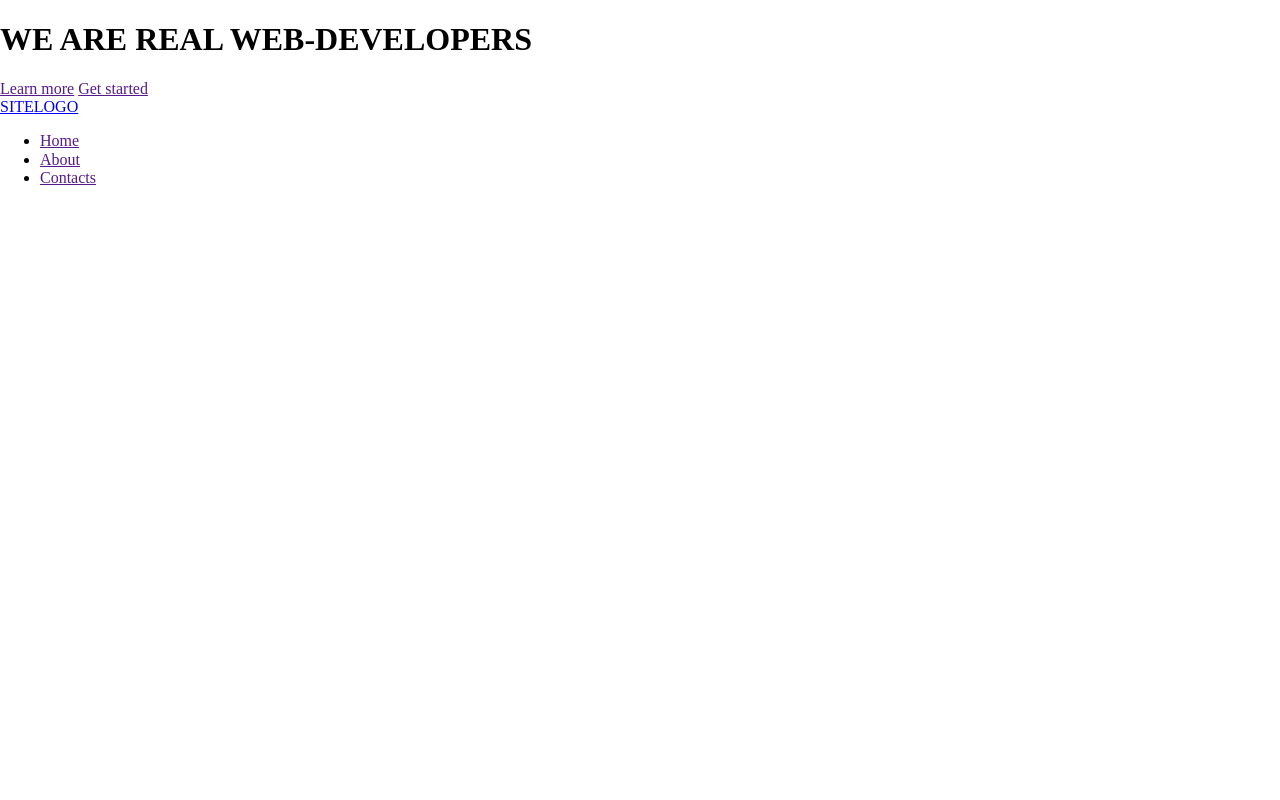
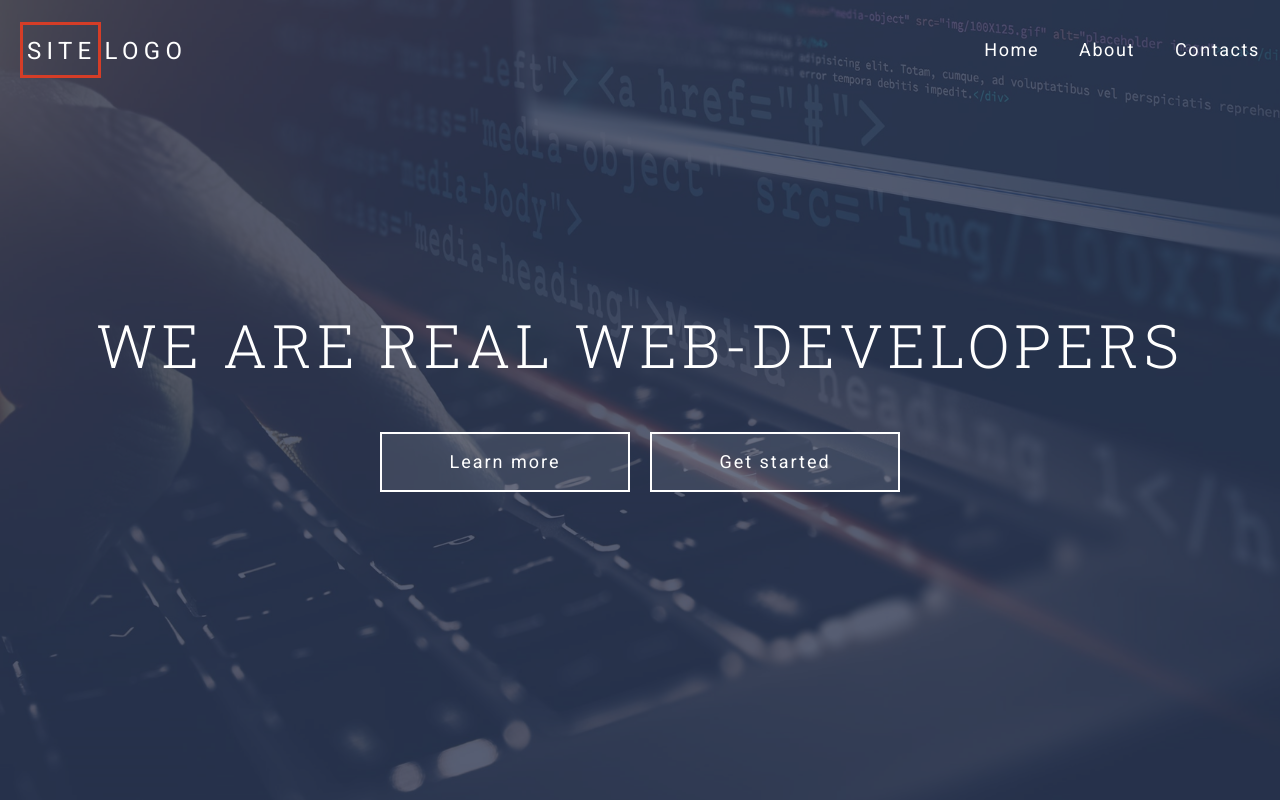
Before and after one commit to ilona1986/grid_template, a website: page index.html in a window 1280 px wide. Drawn offline with Linux system fonts and the light colour scheme.

Commit message:
make first page with pixel perfect

```diff
--- a/assets/css/style.css
+++ b/assets/css/style.css
@@ -0,0 +1,155 @@
+*,
+*::before,
+*::after {
+  box-sizing: border-box;
+}
+
+html {
+  font-family: "Roboto", sans-serif;
+  color: #637588;
+  font-size: 16px;
+  overflow-y: scroll;
+  letter-spacing: 0.1em;
+}
+
+h1 {
+  font-family: "Roboto Slab", serif;
+  font-size: 3.75rem;
+  letter-spacing: 0.08em;
+  text-align: center;
+  font-weight: 300;
+  /* display: inline-flexbox; */
+}
+
+a {
+  text-decoration: none;
+  color: #ffffff;
+}
+
+.btn {
+  min-width: 250px;
+  height: 60px;
+  font-size: 1.125rem;
+  letter-spacing: 0.111em;
+  border: 2px solid #ffffff;
+  background-color: rgba(255, 255, 255, 0.1);
+  padding-left: 1em;
+  padding-right: 1em;
+  display: flex;
+  justify-content: center;
+  align-items: center;
+  transition: background-color 0.5s;
+}
+
+.btn:hover,
+.btn:focus {
+  background-color: #d66926;
+}
+
+.header {
+  /* position: relative; */
+  background-color: #2d3651;
+  color: #ffffff;
+  min-height: 100vh;
+  background-image: url(../img/img-header.png);
+  background-size: cover;
+  background-position: center;
+  display: grid;
+  align-content: center;
+}
+
+.header-content {
+  position: relative;
+  z-index: 1;
+  padding-left: 20px;
+  /* background-color: red; */
+}
+
+.header-content__actions {
+  /* background-color:red; */
+  display: flex;
+  justify-content: center;
+  gap: 20px;
+}
+
+.header-content__container,
+.header-menu__container {
+  max-width: 1340px;
+  margin: auto;
+  padding-top: 2px;
+  padding-right: 20px;
+}
+
+.header-content__title {
+  margin: 0 0 53px;
+}
+
+.header-menu {
+  position: absolute;
+  z-index: 2;
+  /* background-color: orange; */
+  top: 0;
+  left: 0;
+  right: 0;
+}
+
+.header-menu__container {
+  display: grid;
+  gap: 20px;
+  align-items: center;
+  grid-template-columns: auto 1fr;
+}
+
+.header-logo {
+  font-size: 1.5rem;
+  letter-spacing: 0.22em;
+  line-height: 0.833em;
+  padding: 20px;
+}
+
+.header-logo__link {
+  display: block;
+}
+
+.header-logo__accent {
+  display: inline-block;
+  padding: 16px 1px 14px 4px;
+  border: 3px solid #d53d27;
+  margin-right: 4px;
+}
+
+.header-navbar__btn {
+  display: none;
+}
+
+.header-navbar__list {
+  margin: 0 -10px 0 0;
+  padding: 0;
+  list-style: none;
+  display: grid;
+  justify-content: end;
+  grid-template-columns: repeat(auto-fit, minmax(50px, max-content));
+  gap: 20px;
+}
+
+.header-navbar__link {
+  display: block;
+  padding: 20px 10px;
+  font-size: 1.125rem;
+  transition: color 0.25s;
+}
+
+.header-navbar__link:hover,
+.header-navbar__link:focus {
+  color: #d66926;
+}
+
+.header-overlay {
+  position: absolute;
+  top: 0;
+  left: 0;
+  width: 100%;
+  height: 100%;
+  background-color: #2d3651;
+  opacity: 0.8;
+}
```
Also changed, not shown: index.html (+4 -1 lines).
